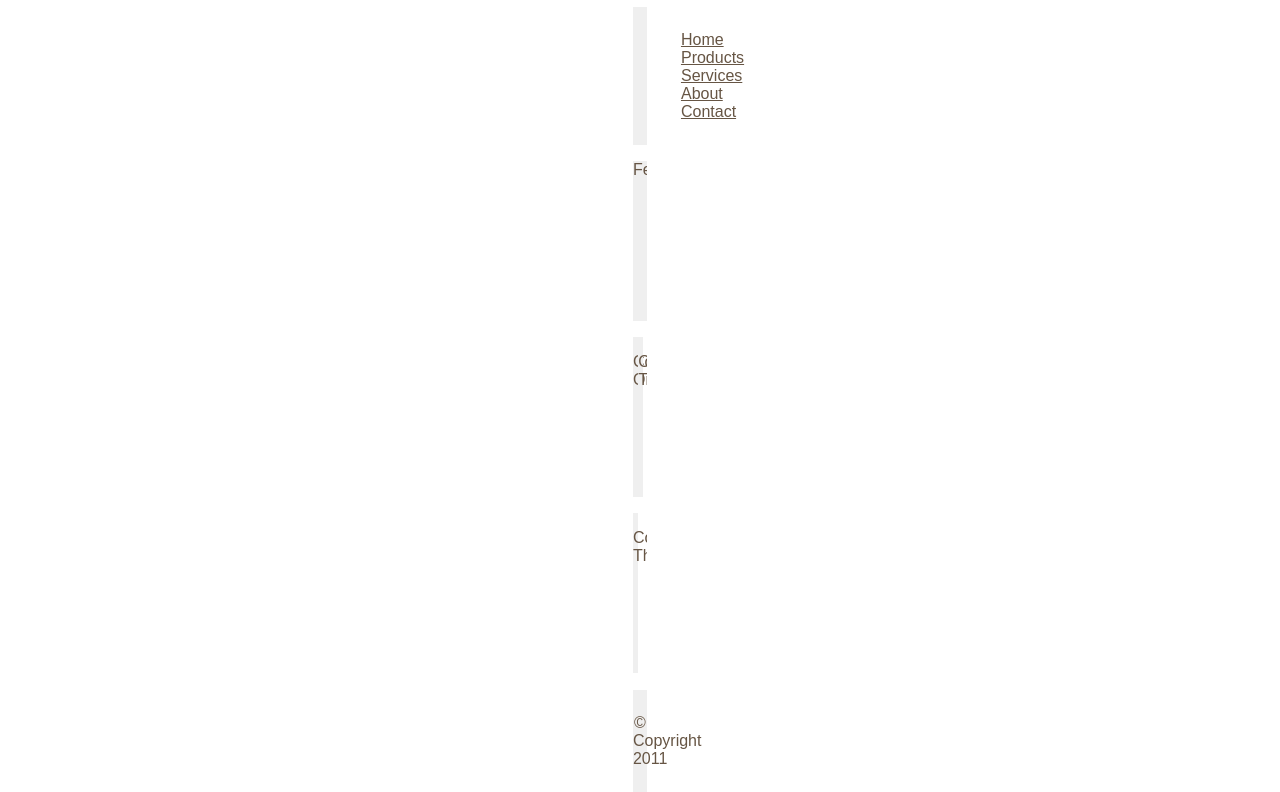
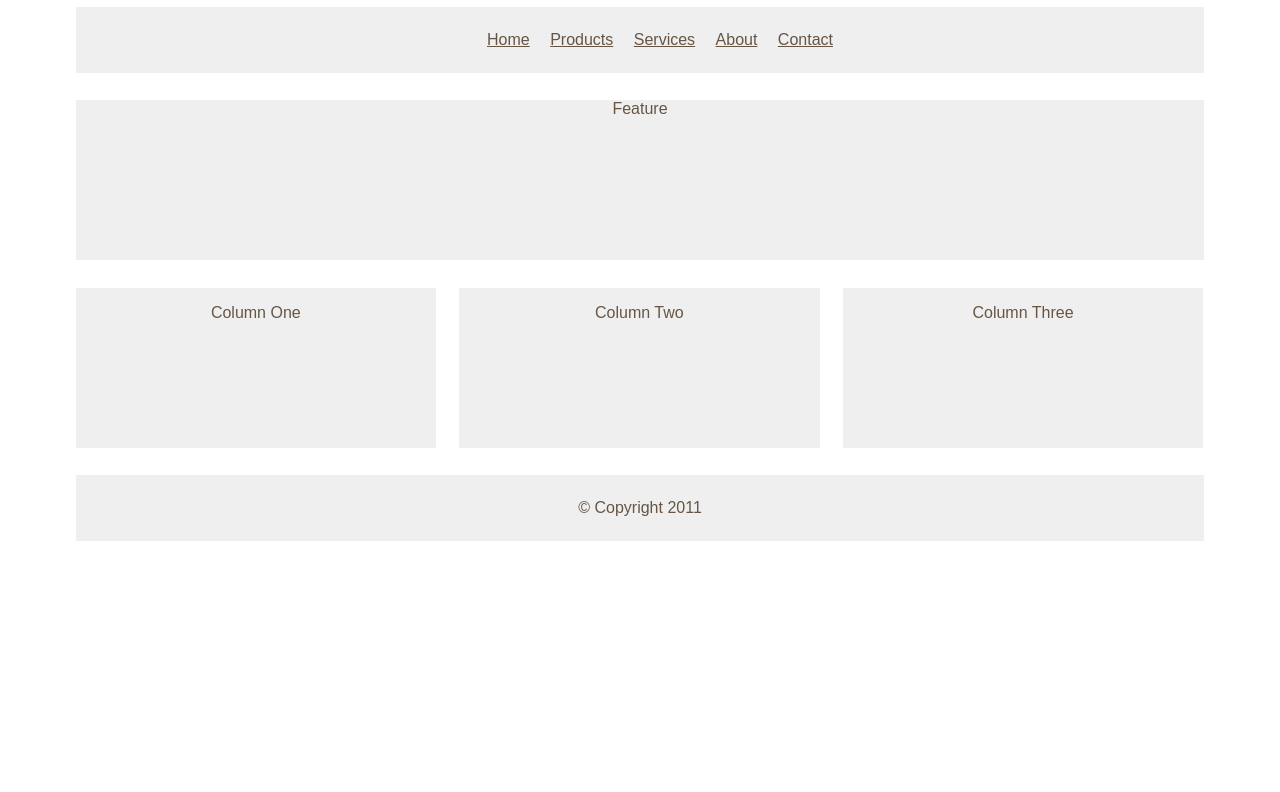
Before and after one commit to nkijes24/dev109, a plain HTML site: page m04/index.html in a window 1280 px wide. Shown: the part 73-865 px from the top of the page. After the commit the page ends 800 px from the top, so only its background shows below. Drawn offline with Linux system fonts and the light colour scheme.

Commit message:
Update index.html

```diff
--- a/m04/index.html
+++ b/m04/index.html
@@ -8,18 +8,18 @@
 				color: #665544;
 				text-align: center;}
 			body {
-				width: 14.4px;
+				width: 90%;
 				margin: 0 auto;}
 			#content {
 				overflow: auto;}
 			#nav, #feature, #footer {
-				margin: .16px;}
+				margin: 1%;}
 			.column1, .column2, .column3 {
-				width: 5.008px;
+				width: 31.3%;
 				float: left;
-				margin: .16px;}
+				margin: 1%;}
 			.column3 {
-				margin-right: 0px;}
+				margin-right: 0%;}
 			li {
 				display: inline;
 				padding: 0.5em;}
```
